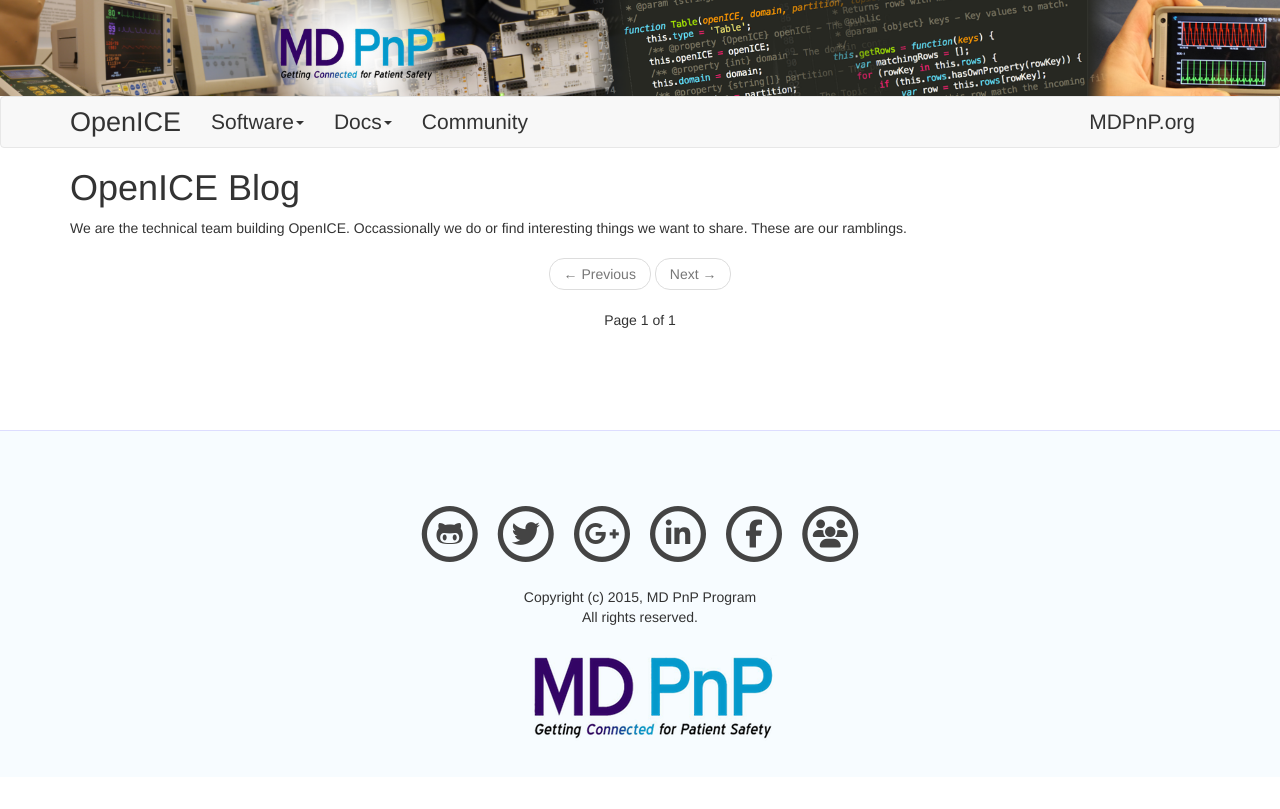
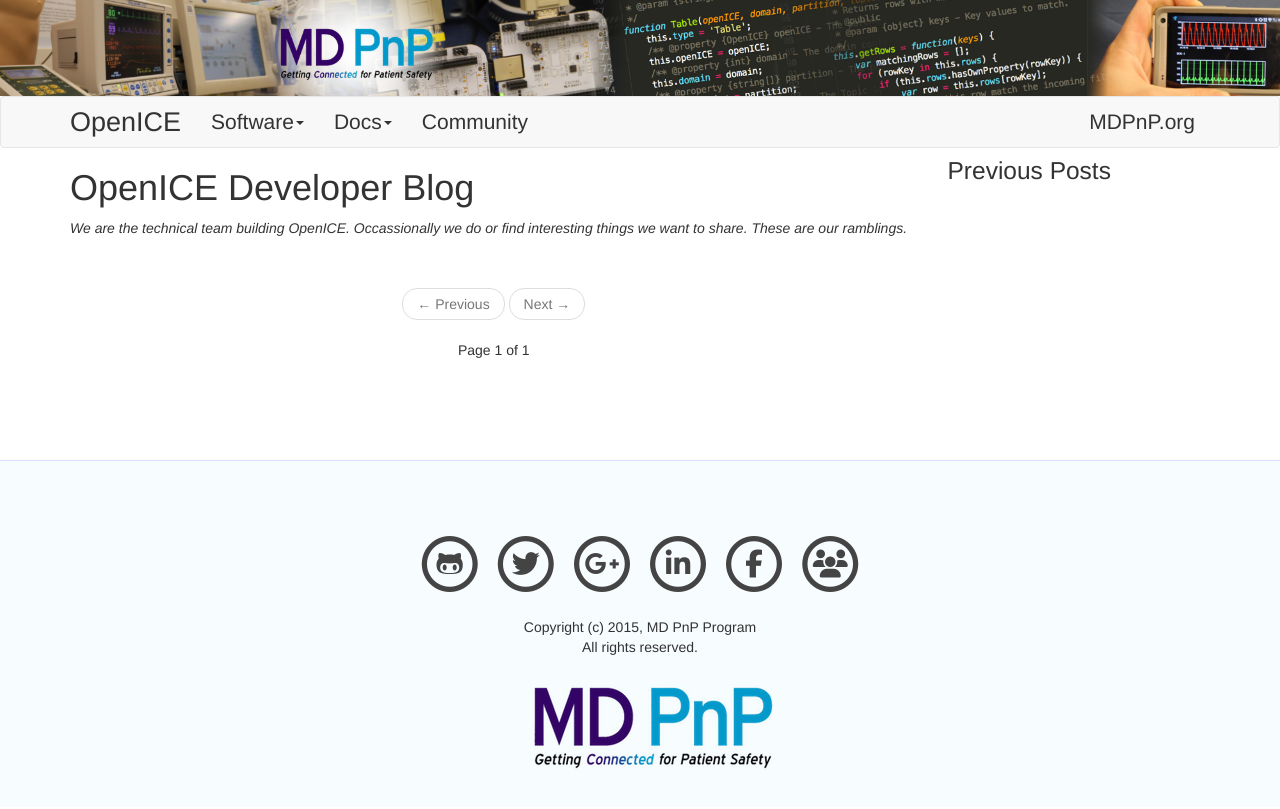
Before and after one commit to jeffplourde/openice, a Jekyll site: the page built from blog/index.html, in a window 1280 px wide. Shown: the top 809 px of the page. Built offline with Jekyll 4.4.1, drawn with Linux system fonts in a browser that asks for light colours; nearby versions of some CDN libraries; library files that are not in the unit come from our copies; the list of posts is cut into pages by our own code.

Commit message:
added an optional excerpt_separator: <!--endExcerpt--> to allow optional truncating in paginator excerpt; added an Edison cover photo; changed the blog layout to be single column; changed blog/index.html to be two column and have nav menu of posts; added blog.css rules; remove superfluous css rule from custom-styles.css

```diff
--- a/_config.yml
+++ b/_config.yml
@@ -23,3 +23,4 @@ collections:
 highlighter: pygments
 paginate: 4
 paginate_path: "/blog/page:num/"
+excerpt_separator: <!--endExcerpt-->
--- a/_layouts/blog.html
+++ b/_layouts/blog.html
@@ -2,8 +2,12 @@
 <html>
 
   <head>
+
     {% include head.html %}
-    <link rel="stylesheet" href="{{site.url}}/css/syntaxhighlighting.css">
+
+    <link rel="stylesheet" href="{{ site.url }}/css/syntaxhighlighting.css">
+    <link rel="stylesheet" href="{{ site.url }}/css/blog.css">
+
   </head>
 
   <body>
@@ -11,48 +15,20 @@
     {% include banner.html %}
     {% include navbar.html %}
 
-    <section id="doc" class="container">
-      <div class="row">
-        <div class="col-md-9">
+    <section id="blog" class="container blog">
 
-          {{ content }}
+      {% if page.title %}
+        <h1 class="blog-title">{{ page.title }}</h1>
+        <span class="blog-author">{{ page.author }}</span>
+        <span class="blog-date">{{ page.date | date_to_string }}</span>
+      {% endif %}
 
-        </div>
+      {{ content }}
 
-        <div class="col-md-3 hidden-xs docnav">
-          <div id="docnav-affix">
-
-            <h5 class="docnav-title">Previous Posts</h5>
-            <ul class="list-unstyled">
-
-              {% for post in site.posts %}
-                {% if post.title-sm %}
-                  <li><a href="{{ post.url | prepend: site.baseurl }}">{{ post.title-sm }}</a></li>
-                {% endif %}
-              {% endfor %}
-
-            </ul>
-
-          </div>
-        </div>
-      </div>
     </section>
 
     {% include footer.html %}
 
-    <script type="text/javascript">
-      $('#docnav-affix').affix({
-        offset: {
-          top: function () {
-            return (this.top = $('#logo-banner-holder').outerHeight(true) + $('#main-navbar').outerHeight(true))
-          },
-          bottom: function () {
-            return (this.bottom = $('#footer').outerHeight(true))
-          }
-        }
-      })
-    </script>
-
   </body>
 
 </html>
--- a/blog/index.html
+++ b/blog/index.html
@@ -1,34 +1,31 @@
 ---
-layout: generic-page
-title: My Blog
+layout: blog
 ---
 
-<section id="doc" class="container">
+<div class="row">
+  <div class="col-md-9">
 
-  <h1>OpenICE Blog</h1>
-  <p>We are the technical team building OpenICE. Occassionally we do or find interesting things we want to share. These are our ramblings.</p>
+    <h1 class="blog-header">OpenICE Developer Blog</h1>
+    <p class="blog-tagline">We are the technical team building OpenICE. Occassionally we do or find interesting things we want to share. These are our ramblings.</p>
 
     {% for post in paginator.posts %}
+      <div class="blog-post-list">
 
-    <h1><a href="{{ post.url }}">{{ post.title }}</a></h1>
+        <a href="{{ post.url }}"><span class="blog-list-title">{{ post.title }}</span></a>
+        <span class="blog-author">{{ post.author }}</span>
+        <span class="blog-date">{{ post.date | date_to_long_string }}</span>
 
-    <div class="author">
-      {{ post.author }}
-    </div>
-
-    <div class="date">
-      {{ post.date | date_to_long_string }}
-    </div>
-
-    <div class="excerpt">
+        <div class="blog-excerpt">
           {{ post.excerpt }}
         </div>
 
+        <a href="{{ post.url }}"><span class="blog-continue">Continue reading...</span></a>
+
+      </div>
     {% endfor %}
 
-  <!-- paginator -->
-  <nav class="paginator">
 
+    <nav class="blog-paginator">
       <ul class="pager">
 
         {% if paginator.previous_page %}
@@ -44,11 +41,42 @@ title: My Blog
         {% endif %}
 
       </ul>
-
     </nav>
 
-  <div class="text-center">
-    <span class="page_number">Page {{ paginator.page }} of {{ paginator.total_pages }}</span>
+    <div class="text-center blog-page-number">
+      <span>Page {{ paginator.page }} of {{ paginator.total_pages }}</span>
     </div>
 
-</section>
+  </div>
+
+
+  <div class="col-md-3 hidden-xs blognav">
+    <div id="blognav-affix">
+      <h5 class="blognav-title">Previous Posts</h5>
+      <ul class="list-unstyled">
+
+        {% for post in site.posts %}
+          {% if post.title-sm %}
+            <li><a href="{{ post.url | prepend: site.baseurl }}">{{ post.title-sm }}</a></li>
+          {% endif %}
+        {% endfor %}
+
+      </ul>
+    </div>
+  </div>
+
+</div>
+
+
+<script type="text/javascript">
+  $('#blognav-affix').affix({
+    offset: {
+      top: function () {
+        return (this.top = $('#logo-banner-holder').outerHeight(true) + $('#main-navbar').outerHeight(true))
+      },
+      bottom: function () {
+        return (this.bottom = $('#footer').outerHeight(true))
+      }
+    }
+  })
+</script>
--- /dev/null
+++ b/css/blog.css
@@ -0,0 +1,84 @@
+.blog-header {
+  font-weight: 300;
+}
+.blog-tagline {
+  font-style: italic;
+  margin-bottom: 35px;
+}
+.blog-post-list {
+  margin-bottom: 75px;
+}
+.blog-list-title {
+  text-decoration: none;
+  font-size: 2em;
+  font-weight: 300;
+  color: #333;
+}
+.blog-title {
+  font-weight: 300;
+}
+.blog-author {
+  font-size: 1.25em;
+  display: block;
+}
+.blog-date {
+  display: block;
+}
+.blog-excerpt {
+  margin-top: 10px;
+}
+.blog-excerpt img {
+  max-height: 250px;
+}
+.blog-excerpt h1 {
+  font-size: 20px;
+}
+.blog-excerpt h2 {
+  font-size: 16px;
+}
+.blog-excerpt h3 {
+  font-size: 12px;
+}
+.blog-continue {
+  font-size: 1.25em;
+}
+.blog-paginator {
+  margin-top: 50px;
+}
+.blog-page-number{
+
+}
+
+#blognav-affix.affix {
+  top: 0;
+}
+#blognav-affix.affix-bottom {
+  position: absolute;
+}
+.blognav-title {
+  font-size: 1.75em;
+  font-weight: 300;
+}
+.blognav a {
+  text-decoration: none;
+}
+.blognav li {
+  padding-bottom: 5px;
+  transition-property: padding-left;
+  transition-duration: 1s;
+  transition-timing-function: ease-out;
+  padding-left: 15px;
+}
+.blognav li:hover {
+  transition-property: padding-left;
+  transition-duration: 0.25s;
+  transition-timing-function: ease-out;
+  padding-left: 0;
+}
+.blognav li:hover a {
+  transition-property: color;
+  transition-duration: 0.25s;
+  transition-timing-function: ease-out;
+  padding-left: 0;
+  color: #333;
+}
--- a/css/custom-style.css
+++ b/css/custom-style.css
@@ -623,13 +623,6 @@ body {
   transition-duration: 0.25s;
   transition-timing-function: ease-out;
   padding-left: 0;
-  color: #428bca;
-}
-.docnav li:hover a {
-  transition-property: color;
-  transition-duration: 0.25s;
-  transition-timing-function: ease-out;
-  padding-left: 0;
   color: #333;
 }
 
```
Also changed, not shown: _drafts/2015-07-17-three-days-with-intel-edison.md (+2 -4 lines), assets/edison-cover.jpg (added). Lines whose indentation alone changed are shown as unchanged.
